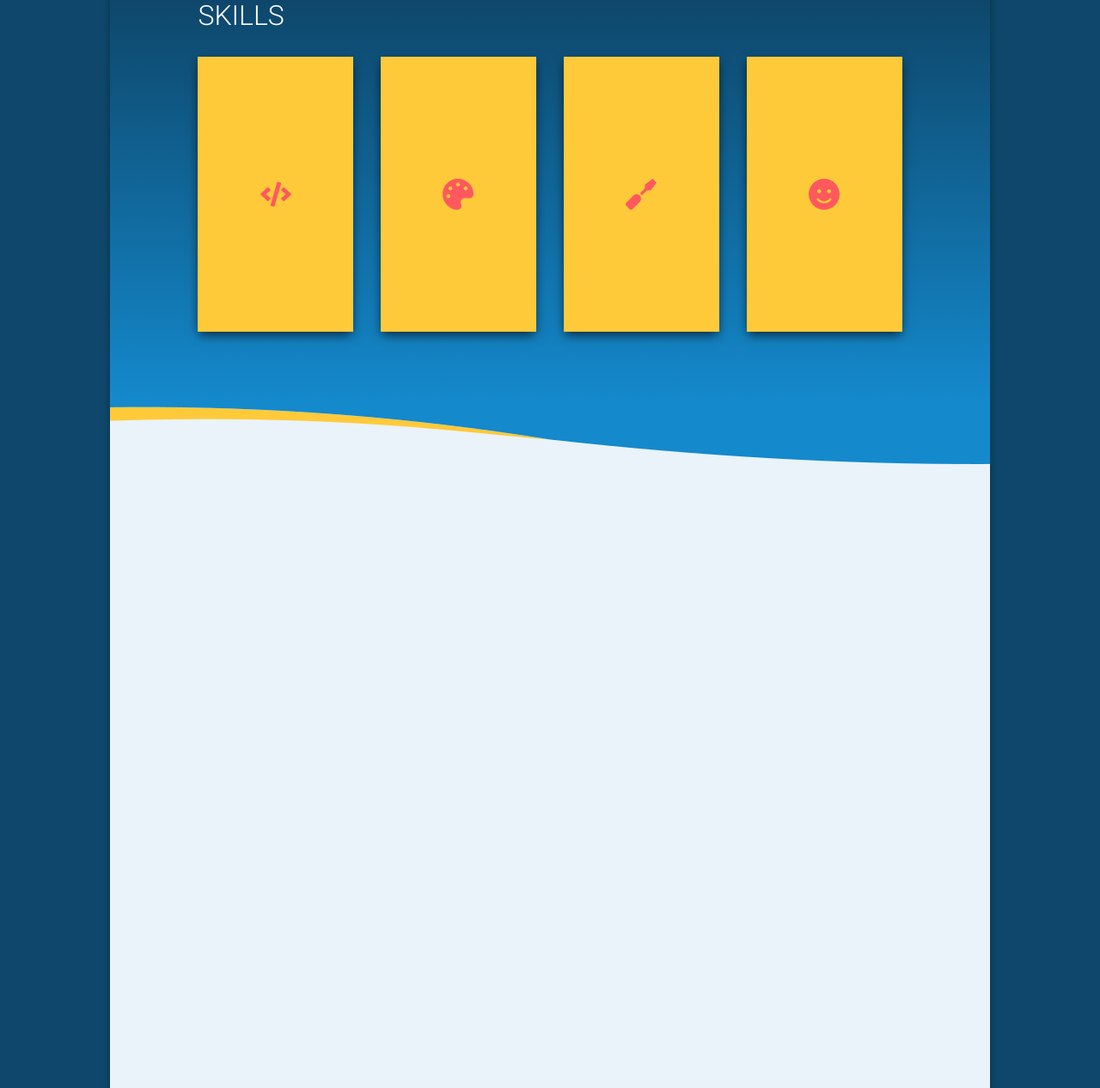
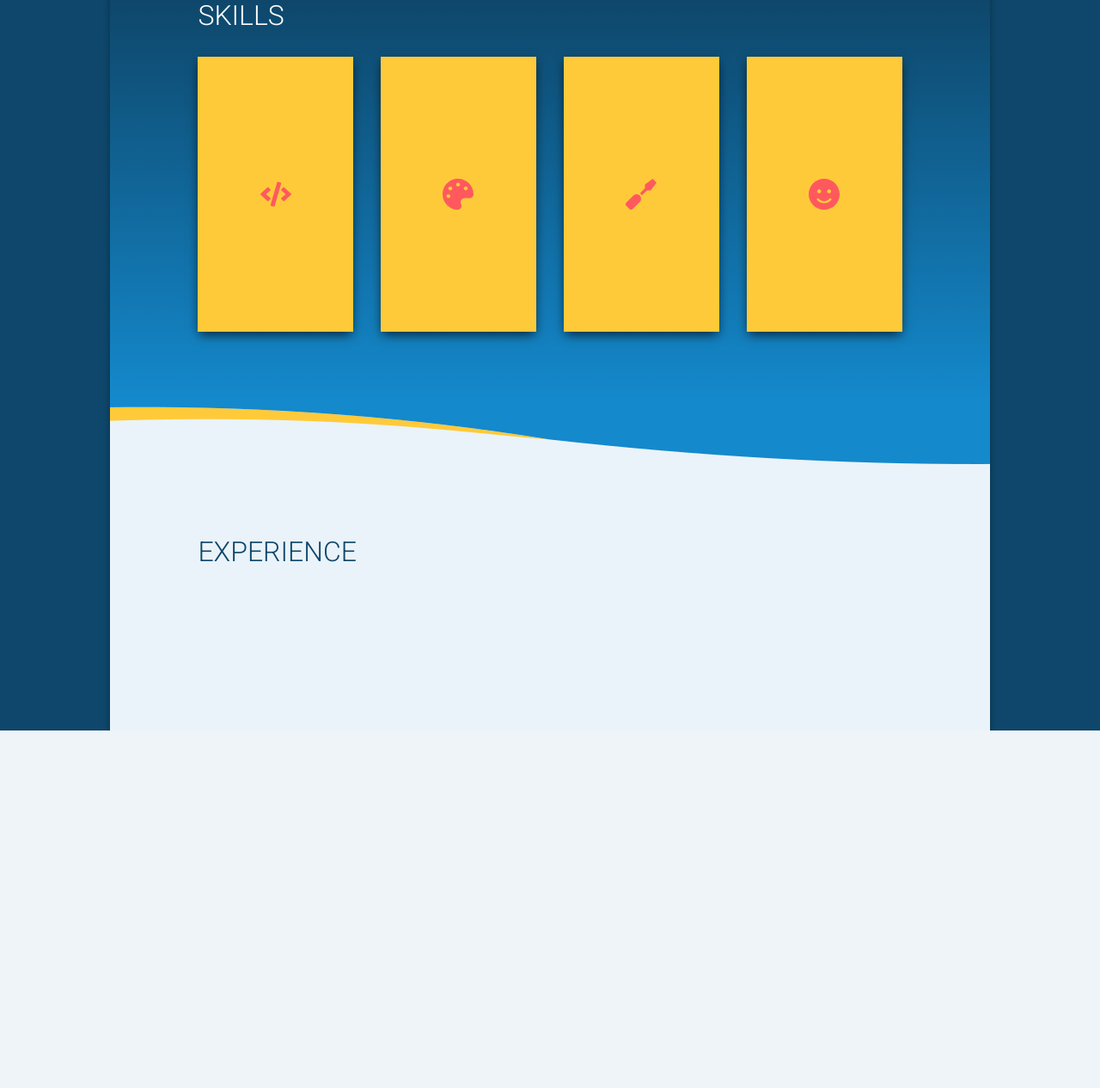
Before and after one commit to erixoalexandros/Personal-Web-Page, a PHP site: page / in a window 1280 px wide. Shown: the part 1406-2672 px from the top of the page at 86% size. After the commit the page ends 2256 px from the top, so only its background shows below. Run offline with PHP 8.4, Linux system fonts and the light colour scheme; some libraries are stand-ins or nearby versions.

Commit message:
Experience Section Added

```diff
--- a/css/main.css
+++ b/css/main.css
@@ -27,6 +27,11 @@ a {
 
 a:visited {
   color: #fff;
+}
+
+h2 {
+  font-size: 2rem;
+  margin-bottom: 2rem;
 }
 
 /* HEADER ///////////////////////////////////////////// */
@@ -186,8 +191,6 @@ nav i {
 
   #about h2 {
     color: #1489CC;
-    font-size: 2rem;
-    margin-bottom: 2rem;
   }
 
   #about p {
@@ -226,9 +229,7 @@ nav i {
 
 #skills h2 {
   color: #fff;
-  font-size: 2rem;
-  margin: auto;
-  margin-bottom: 2rem;
+  margin: 0 auto 2rem auto;
   width: 80%;
 }
 
@@ -327,7 +328,9 @@ nav i {
 /* EXPERIENCE /////////////////////////////////////////////// */
 
 #experience {
-  height: 100vh;
+  margin: auto;
+  padding: 20vh 0;
+  width: 80%;
 }
 
 /* EXPERIENCE END /////////////////////////////////////////////// */
@@ -362,27 +365,3 @@ nav i {
 .current-section i {
   font-size: 2rem;
 }
-
-/* .flipped-card {
-  background-color: #ffda7f;
-  display: flex;
-  flex-direction: column;
-  font-weight: 500;
-  justify-content: center;
-  padding: 1rem;
-  text-align: center;
-}
-
-.flipped-card li {
-  padding: 0.5rem;
-  width: 100%;
-}
-
-.flipped-card li:nth-child(odd) {
-  background-color: #0E476B;
-  color: #ffda7f;
-}
-
-.flipped-card li:nth-child(even) {
-  color: #0E476B;
-} */
--- a/index.html
+++ b/index.html
@@ -157,6 +157,12 @@
 
         <section id="experience">
 
+            <h2>EXPERIENCE</h2>
+
+            <div class="timeline-container">
+
+            </div>
+
         </section>
 
         <section id="education"></section>
```
